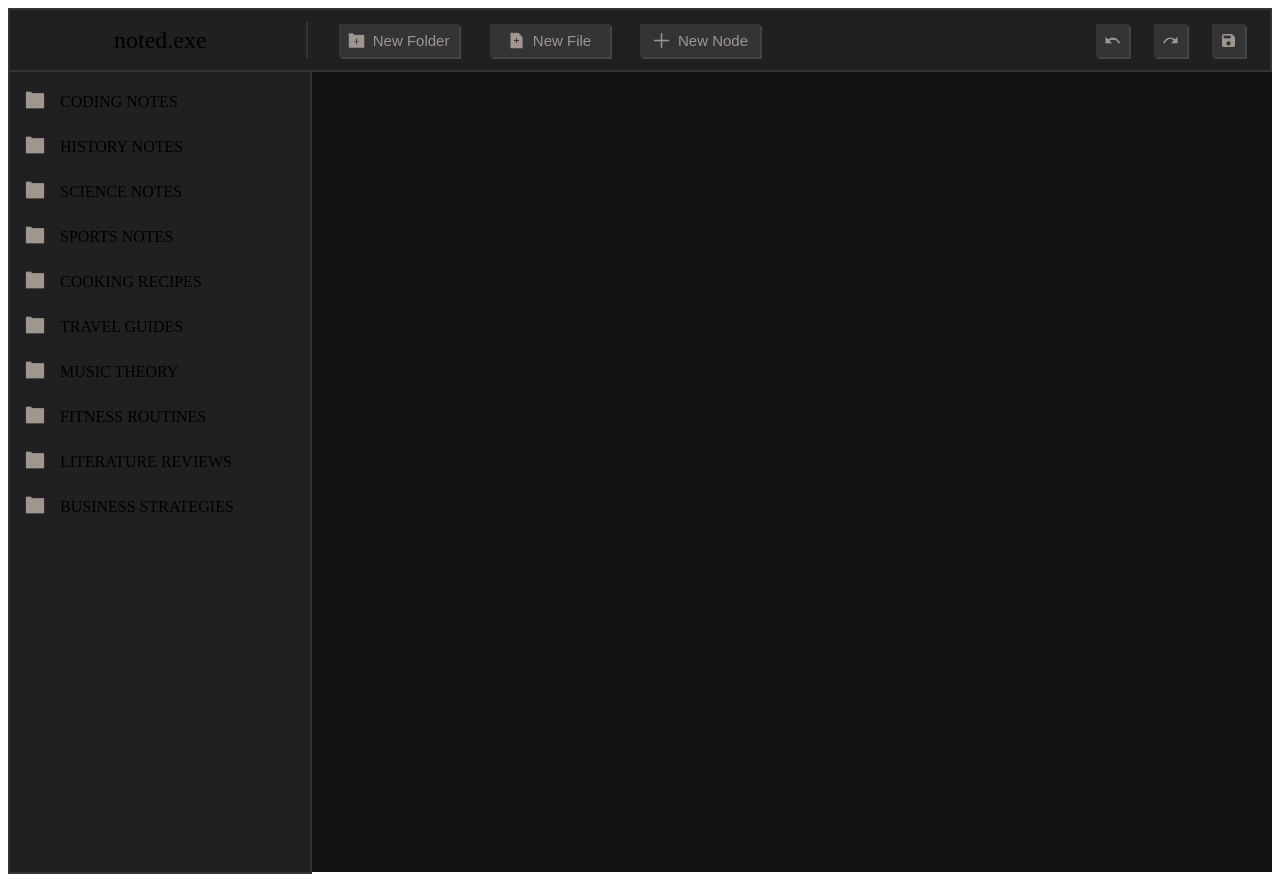
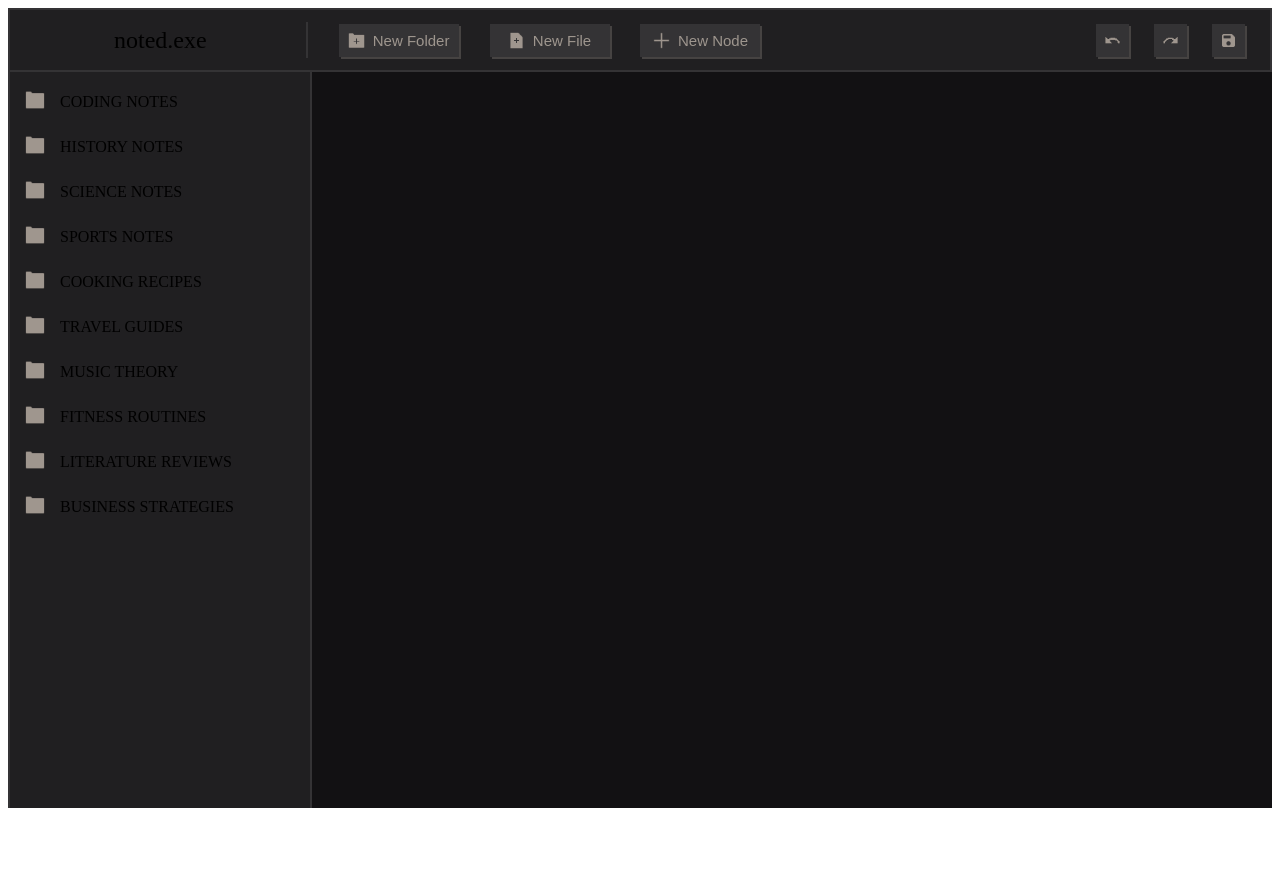
Before and after one commit to JohnArochaDev/noted, a Next.js app: page / in a window 1280 px wide. After the commit the page ends 816 px from the top, so only its background shows below. Built offline with nearby package versions, Linux system fonts and the light colour scheme.

Commit message:
added container to fill remaining space

```diff
--- a/app/Components/Container/styles.module.scss
+++ b/app/Components/Container/styles.module.scss
@@ -1,4 +1,5 @@
 .container {
+  flex: 1;
   display: flex;
-  height: 100vh;
+  overflow: hidden;
 }
--- a/app/page.tsx
+++ b/app/page.tsx
@@ -8,10 +8,11 @@ import { RootFolder } from "./Constants/types";
 import data from "./Constants/treeNodeData.json";
 import { TreeBuilder } from "./Components/SideBar/TreeBuilder";
 import { HotBar } from "./Components/HotBar";
+import styles from "./styles.module.scss";
 
 const Home = () => {
   return (
-    <>
+    <div className={styles.pageWrapper}>
       <HotBar />
       <Container>
         <SideBar>
@@ -19,7 +20,8 @@ const Home = () => {
         </SideBar>
         <Canvas />
       </Container>
-    </>
+    </div>
   );
 };
+
 export default Home;
--- /dev/null
+++ b/app/styles.module.scss
@@ -0,0 +1,6 @@
+.pageWrapper {
+  display: flex;
+  flex-direction: column;
+  height: 100vh; /* Full viewport height */
+  width: 100%;
+}
```
